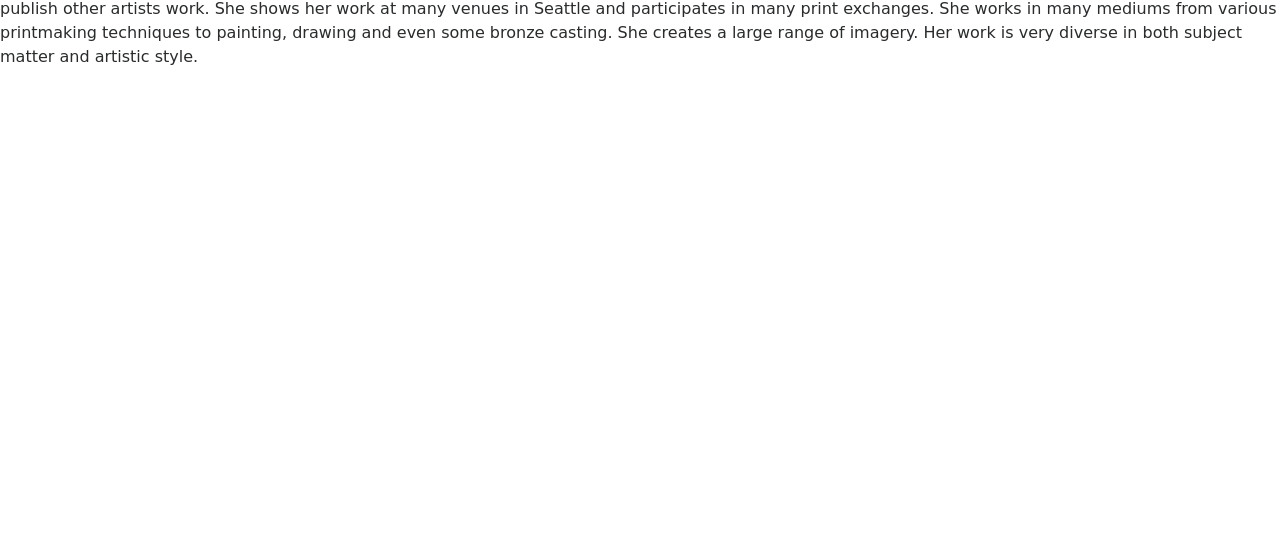
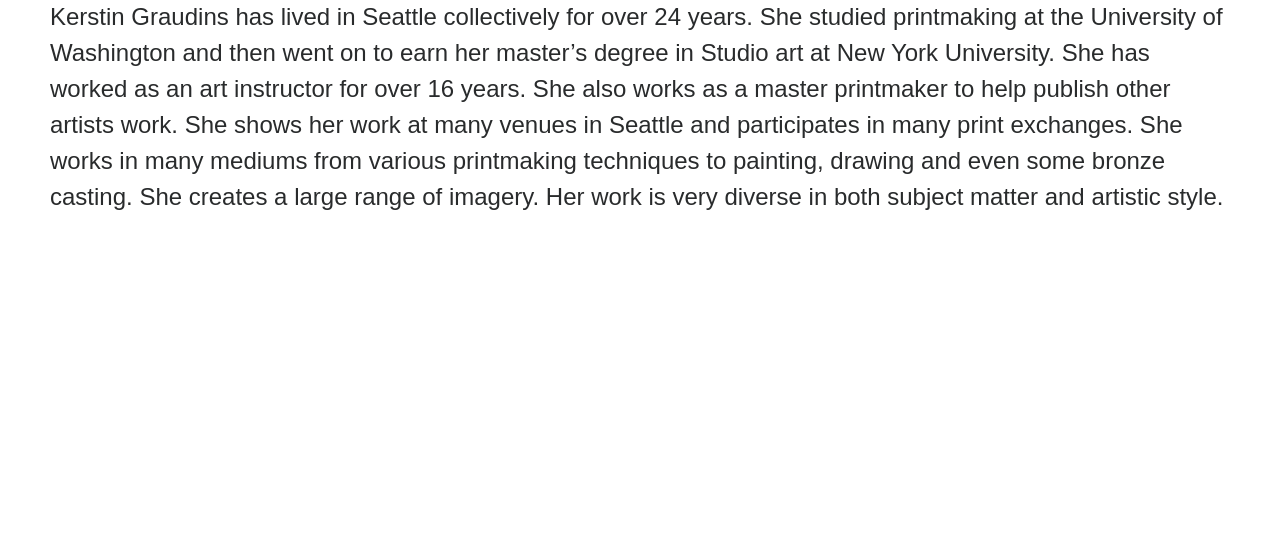
Before and after one commit to SherrodWare/Artsypants2, a plain HTML site: page index.html in a window 1280 px wide. Shown: the part 256-800 px from the top of the page. Drawn offline with nearby package versions, Linux system fonts and the light colour scheme; some packages are replaced by stand-ins of ours; a script that the page names is missing; a web font is replaced by a local one.

Commit message:
added styles for home page

```diff
--- a/css/app.css
+++ b/css/app.css
@@ -153,5 +153,16 @@ ul#sub-menu {
     top: 15px;
     height: 15px;
     width: auto; }
+/*this is for the home/index page  */
+#home {
+    padding-left: 50px;
+    padding-right: 50px;
+    padding-top: 50px;
+}
+
+#home p{
+    font-family: sans-serif;
+    font-size: 1.5em;
+}
 
 /*# sourceMappingURL=app.css.map */
```
